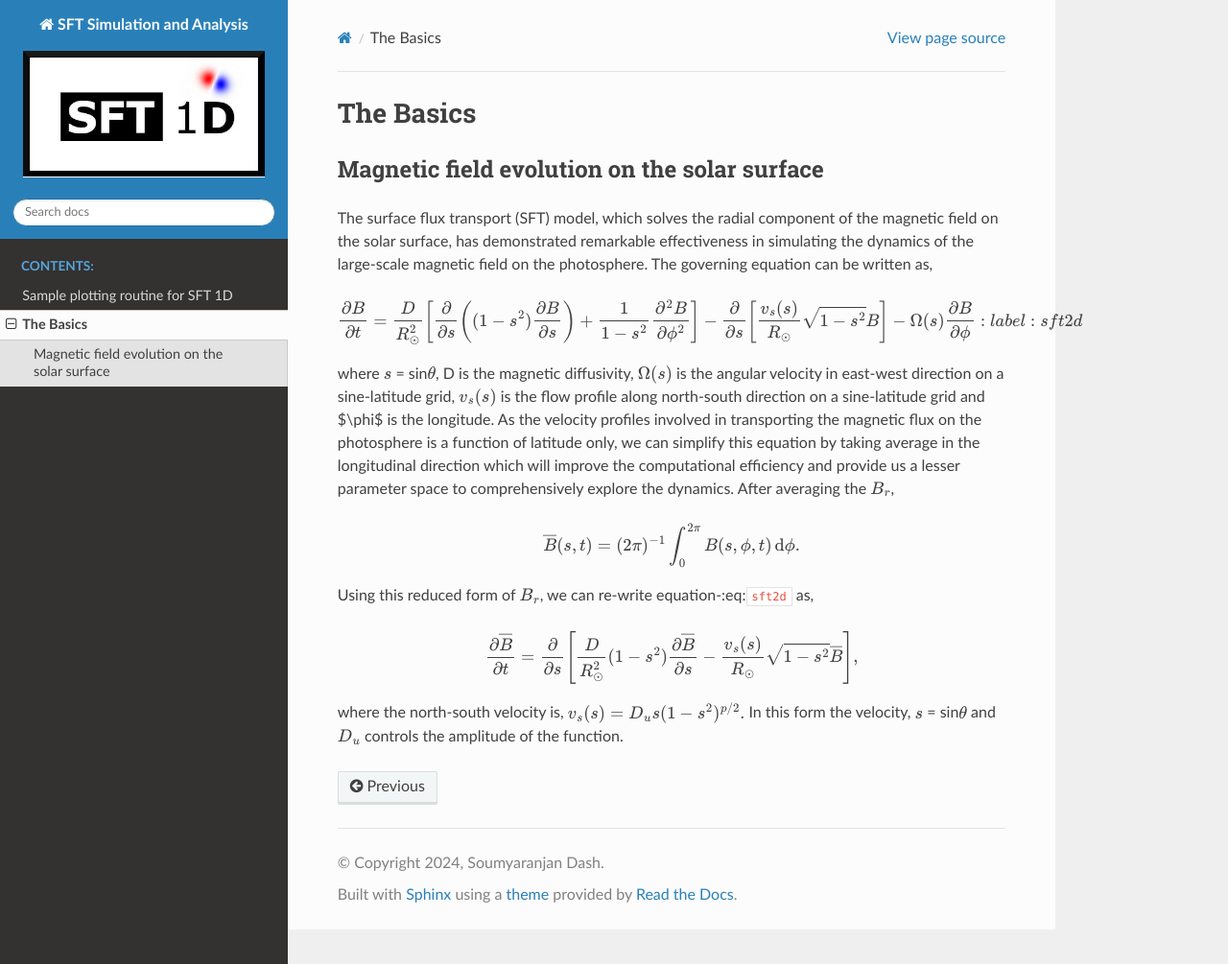
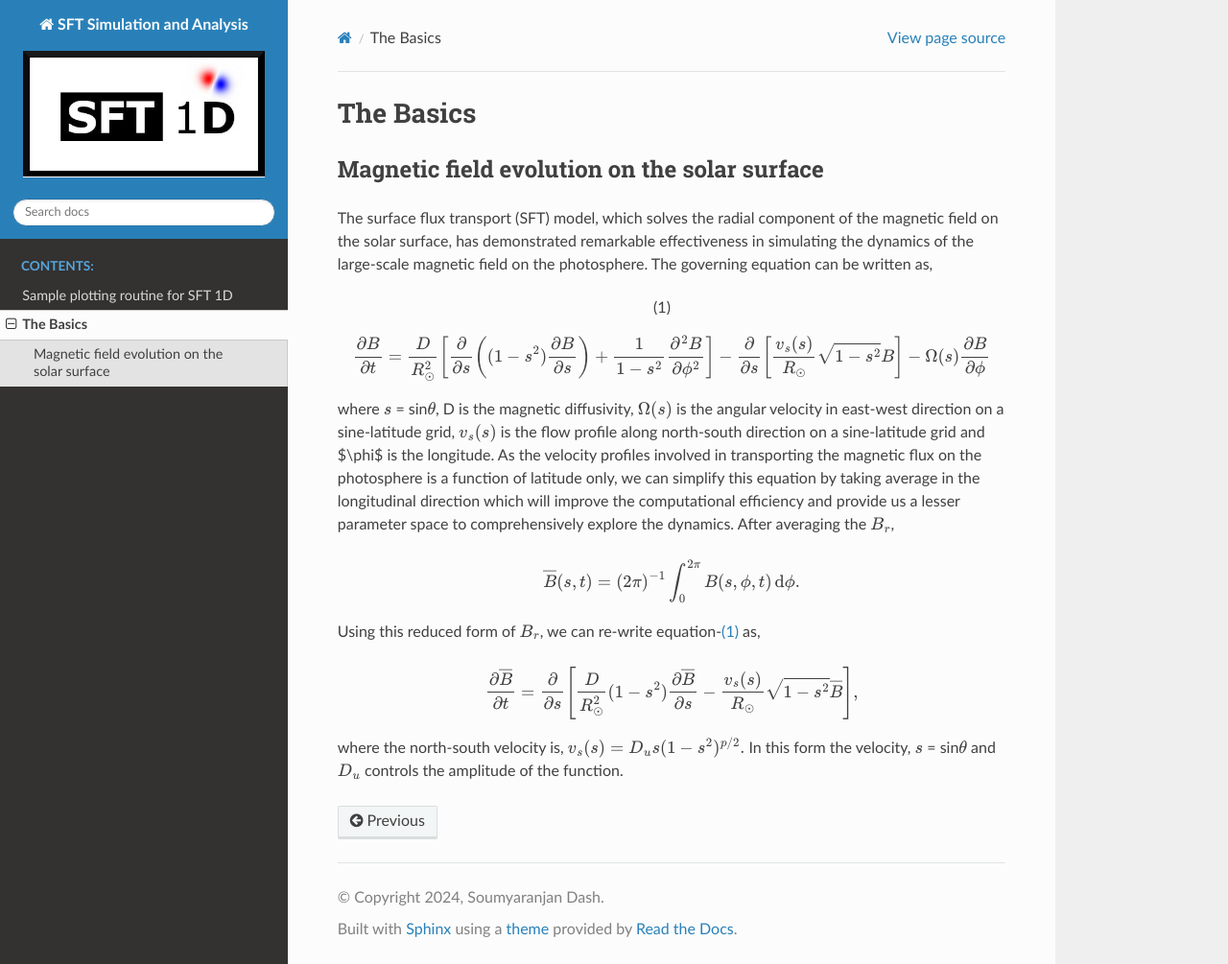
Before and after one commit to sr-dash/SFT-1D, a Sphinx documentation site: the page built from docs/sample1.md, in a window 1280 px wide and 1005 px high. Shown: the whole window at 96% size. Built offline with Sphinx 7.4.7 and the Read the Docs theme 2.0.0, drawn with Linux system fonts in a browser that asks for light colours; some of the changed lines change nothing that is shown.

Commit message:
Added entries to online documentation.

````diff
--- a/docs/sample1.md
+++ b/docs/sample1.md
@@ -14,8 +14,8 @@ magnetic field on the photosphere. The governing equation can be written
 as,
 
 ```{math}
+:label: sft2d
 \frac{\partial B}{\partial t} = \frac{D}{R_\odot^2}\left[\frac{\partial}{\partial s}\left((1-s^2)\frac{\partial B}{\partial s}\right) + \frac{1}{1-s^2}\frac{\partial^2B}{\partial\phi^2}\right] - \frac{\partial}{\partial s}\left[\frac{v_s(s)}{R_\odot}\sqrt{1-s^2} B\right] - \Omega(s)\frac{\partial B}{\partial\phi}
-:label: sft2d
 ```
 
 where {math}`s` = sin{math}`\theta`, D is the magnetic diffusivity, {math}`\Omega (s)`
@@ -31,7 +31,7 @@ comprehensively explore the dynamics. After averaging the {math}`B_r`,
 \overline{B}(s,t)=(2\pi)^{-1}\int_0^{2\pi}B(s,\phi,t)\,\mathrm{d}\phi.
 ```
 Using this reduced form of {math}`B_r`, we can re-write
-equation-:eq:`sft2d` as,
+equation-{eq}`sft2d` as,
 ```{math}
 \frac{\partial\overline{B}}{\partial t} = \frac{\partial}{\partial s}\left[\frac{D}{R_\odot^2}(1-s^2)\frac{\partial\overline{B}}{\partial s} - \frac{v_s(s)}{R_\odot}\sqrt{1-s^2}\overline{B}\right],
 ```
````
